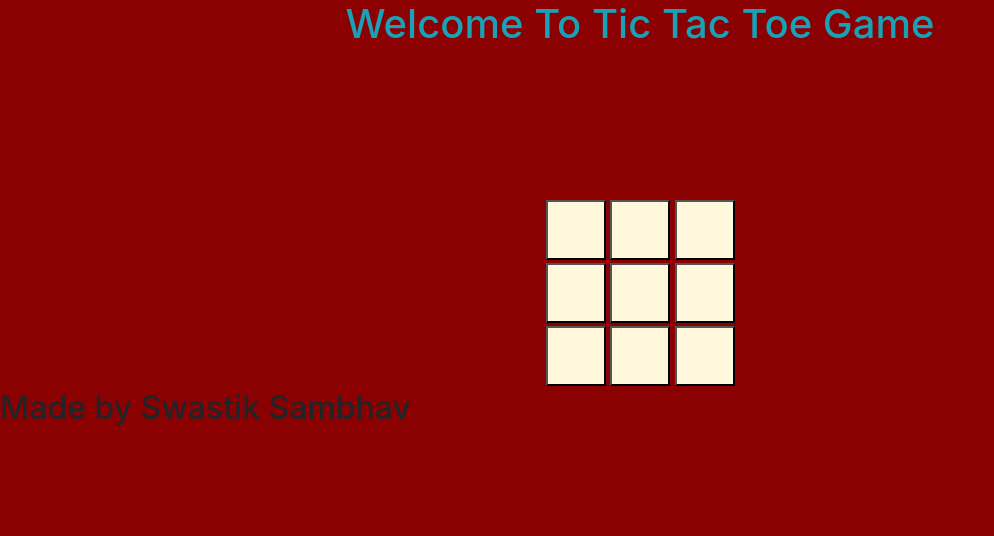
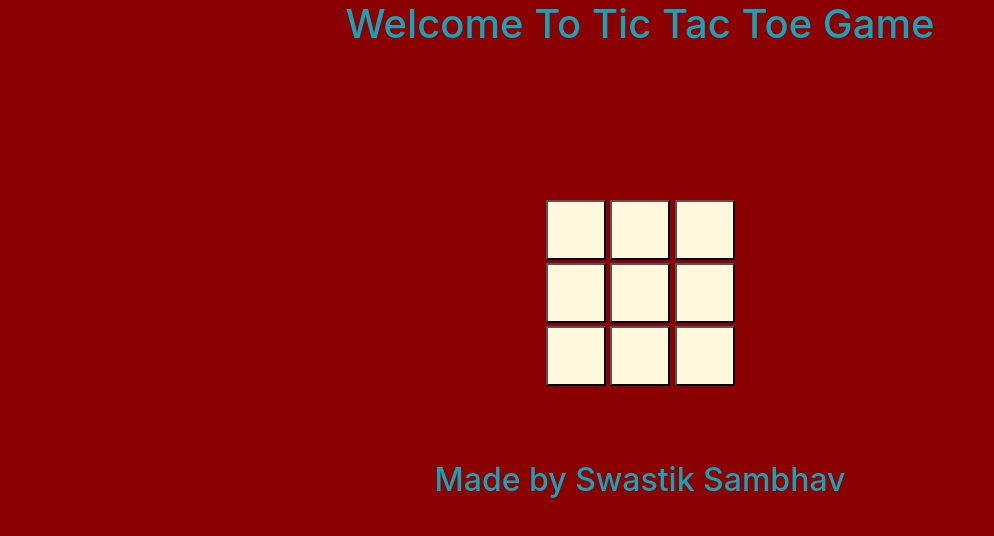
Before and after one commit to Legolas2215/Tic-Tac-Toe-Game-JavaScript-Only, a plain HTML site: page index.html in a window 1280 px wide. Shown: the whole page, without its empty margins (0-994 px from the left). Drawn offline with nearby package versions, Linux system fonts and the light colour scheme.

Commit message:
Update index.html

```diff
--- a/index.html
+++ b/index.html
@@ -27,9 +27,11 @@
       <button class="h btn32 gamebutton"></button>
       <button class="i btn33 gamebutton"></button>
     </div>
-
+    <br>
+    <br>
+    <br>
     <footer>
-      <h2>Made by Swastik Sambhav</h2>
+      <h2 class="text-info text-center">Made by Swastik Sambhav</h2>
     </footer>
 
     <!-- JavaScript -->
```
